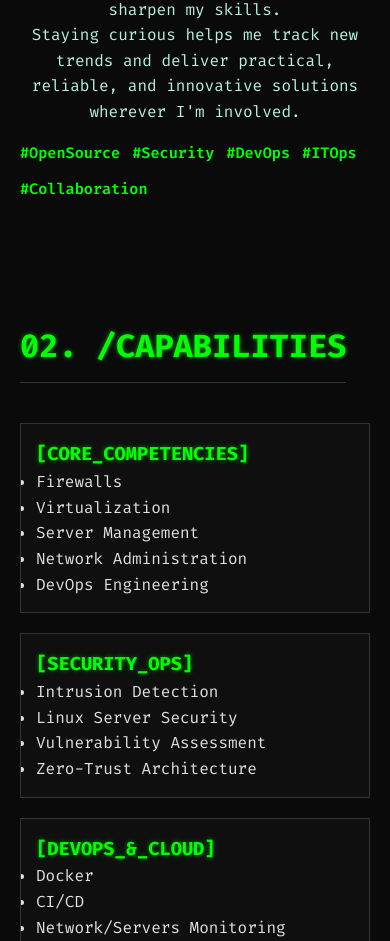
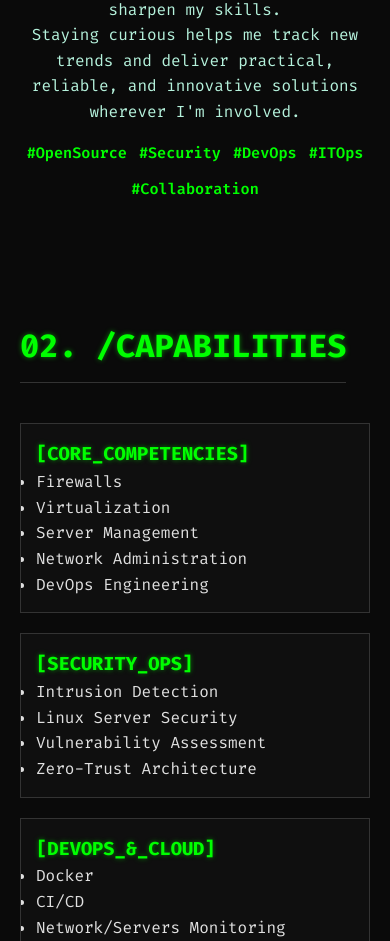
Before and after one commit to Michael-Lumula/site, a plain HTML site: page index.html in a window 390 px wide. Shown: the part 1432-2373 px from the top of the page. Drawn offline with Linux system fonts and the light colour scheme.

Commit message:
Center whoami skills

```diff
--- a/style.css
+++ b/style.css
@@ -938,6 +938,11 @@ footer {
         flex-wrap: wrap;
     }
 
+    /* Center tags on mobile */
+    .tags {
+        justify-content: center;
+    }
+
     .btn {
         width: 100%;
         text-align: center;
```
